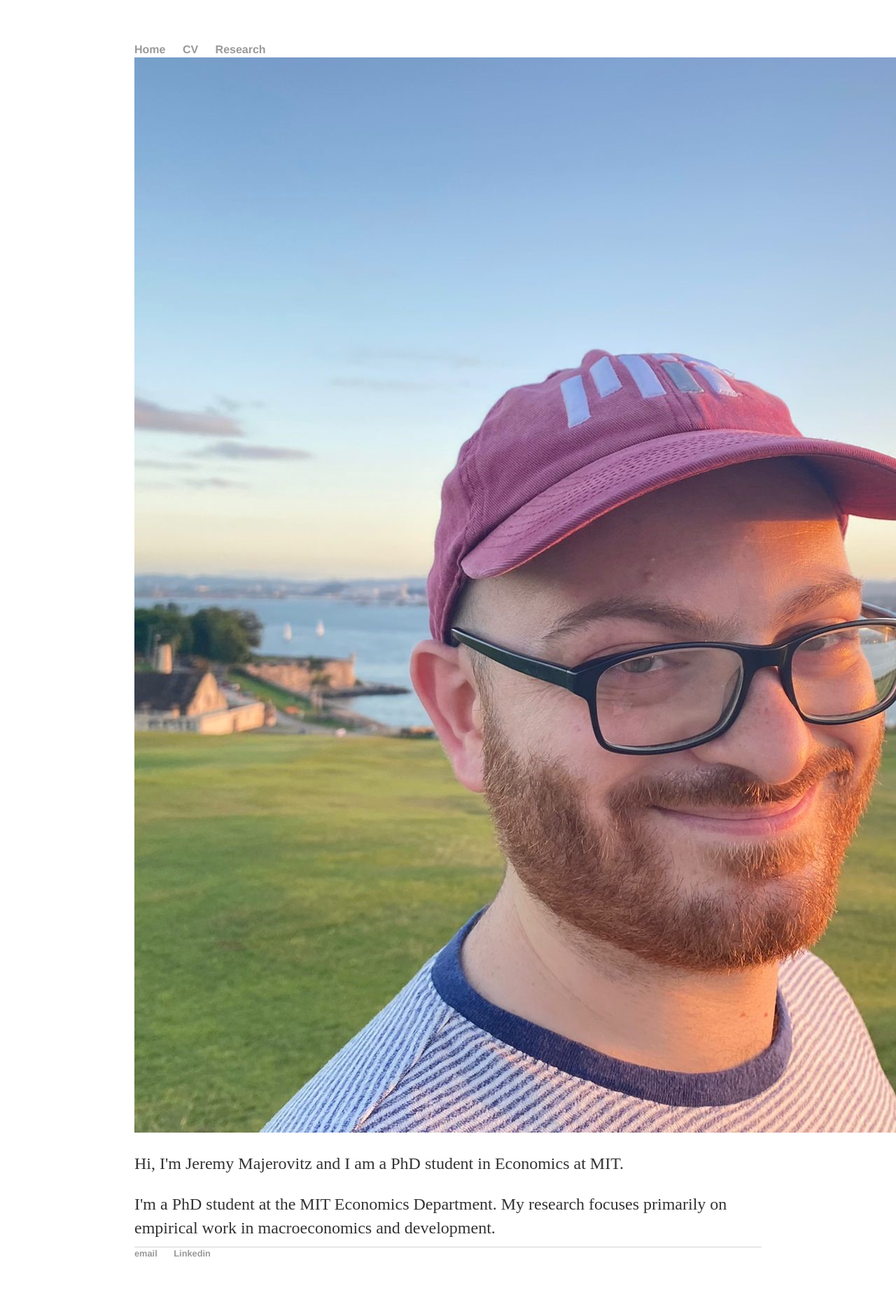
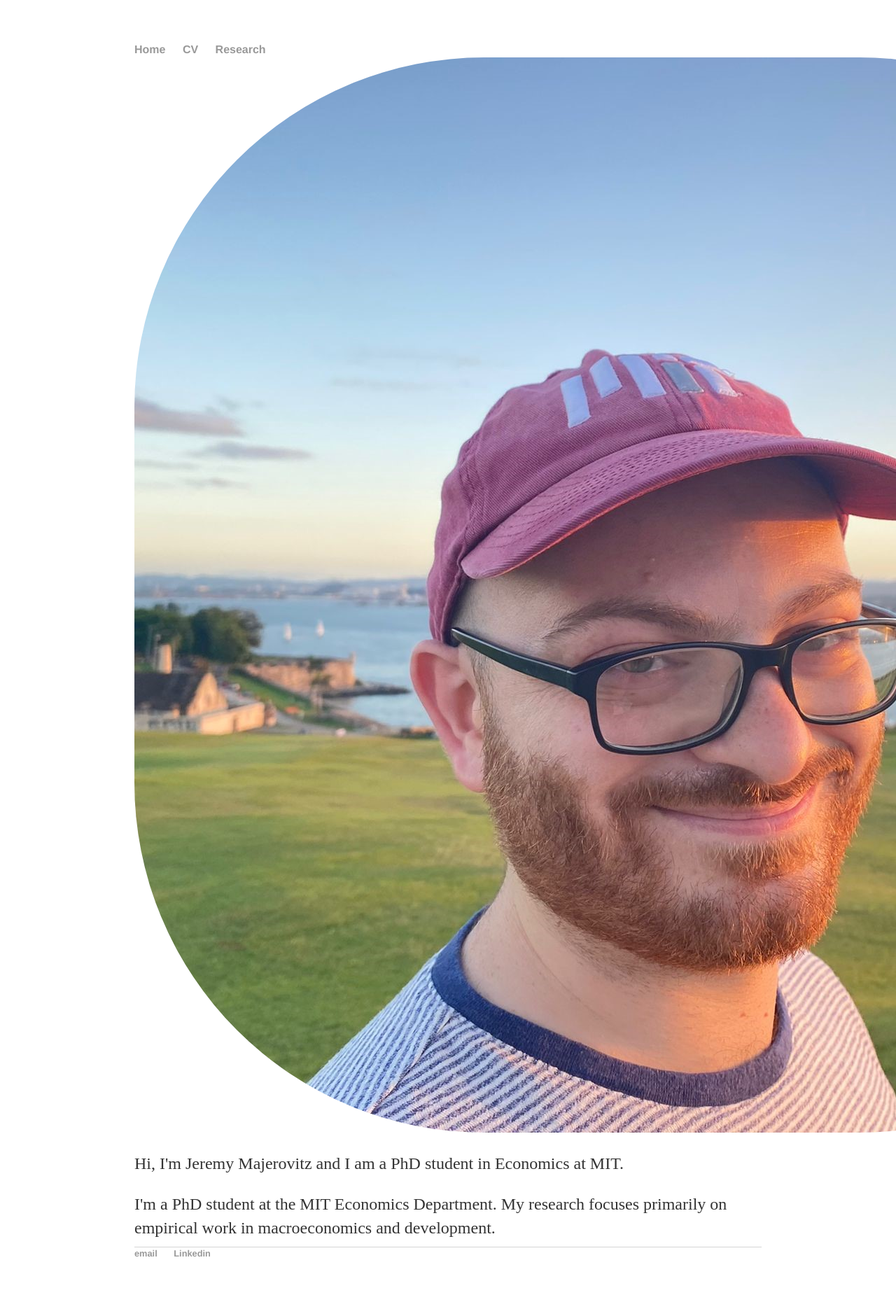
Before and after one commit to jmajic/jmajic.github.io, a Jekyll site: the page built from index.html, in a window 1280 px wide. Shown: the whole page at 70% size. Built offline with Jekyll 4.4.1, drawn with Linux system fonts in a browser that asks for light colours.

Commit message:
Trying to make a circle

```diff
--- a/css/main.css
+++ b/css/main.css
@@ -30,3 +30,10 @@ ul.posts li { list-style: none; }
 .cv address, .cv p { font-size: 1.2em; }
 .cv ul { font-size: 1em; }
 .cv .download, .cv .CV_PDF { float: right; font-size: .8em; text-transform: uppercase; }
+
+
+.img-circle {
+  -webkit-border-radius: 500px;
+     -moz-border-radius: 500px;
+          border-radius: 500px;
+}
```
